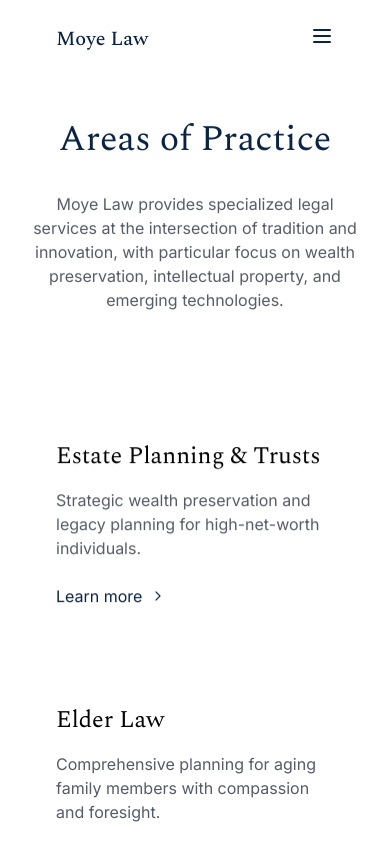
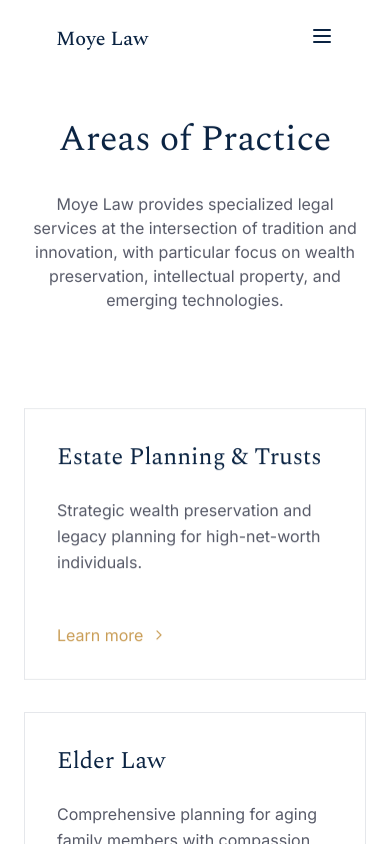
Before and after one commit to binarylawyer/moye-law-redesign, a React (Vite) app: page /practice in a window 390 px wide. Shown: the top 844 px of the page. Built offline with nearby package versions, Linux system fonts and the light colour scheme.

Commit message:
Fix: Improve practice area card styling
Refactor practice area cards to match design specs, including borders and improved spacing.

```diff
--- a/src/pages/Practice.tsx
+++ b/src/pages/Practice.tsx
@@ -105,15 +105,15 @@ const Practice: React.FC = () => {
               {practiceAreas.map((practice, index) => (
                 <div
                   key={practice.id}
-                  className="reveal bg-white p-32 md:p-48 rounded-lg hover:shadow-md transition-all duration-300"
+                  className="reveal border border-gray-200 bg-white p-32 md:p-48 rounded-lg hover:shadow-lg transition-all duration-300"
                   style={{ transitionDelay: `${0.1 * (index % 3)}s` }}
                 >
-                  <h3 className="font-serif mb-16 text-2xl">{practice.title}</h3>
-                  <p className="text-charcoal/80 mb-24">{practice.description}</p>
+                  <h3 className="font-serif text-navy mb-24 text-2xl">{practice.title}</h3>
+                  <p className="text-charcoal/80 mb-32 leading-relaxed">{practice.description}</p>
 
                   <Link
                     to={practice.path}
-                    className="inline-flex items-center font-sans text-navy hover:text-gold transition-colors"
+                    className="inline-flex items-center font-sans text-gold hover:text-navy transition-colors mt-16"
                   >
                     Learn more <ChevronRight className="ml-8 h-4 w-4" />
                   </Link>
```
